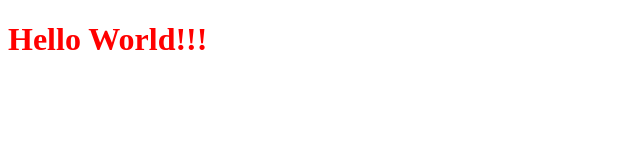
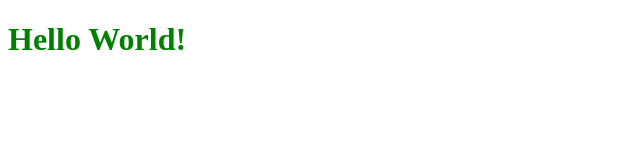
Before and after one commit to Najrul888/rahul, a plain HTML site: page index.html in a window 1280 px wide. Shown: the whole page, without its empty margins (0-640 px from the left). Drawn offline with Linux system fonts and the light colour scheme.

Commit message:
third change

```diff
--- a/index.css
+++ b/index.css
@@ -1,3 +1,3 @@
 h1 {
-  color: red;
+  color: green;
 }
--- a/index.html
+++ b/index.html
@@ -11,6 +11,6 @@
     <script src="./index.js"></script>
   </head>
   <body>
-    <h1>Hello World!!!</h1>
+    <h1>Hello World!</h1>
   </body>
 </html>
--- a/index.js
+++ b/index.js
@@ -1 +1 @@
-console.log("Hello World!!!");
+console.log("Hello World!");
```
